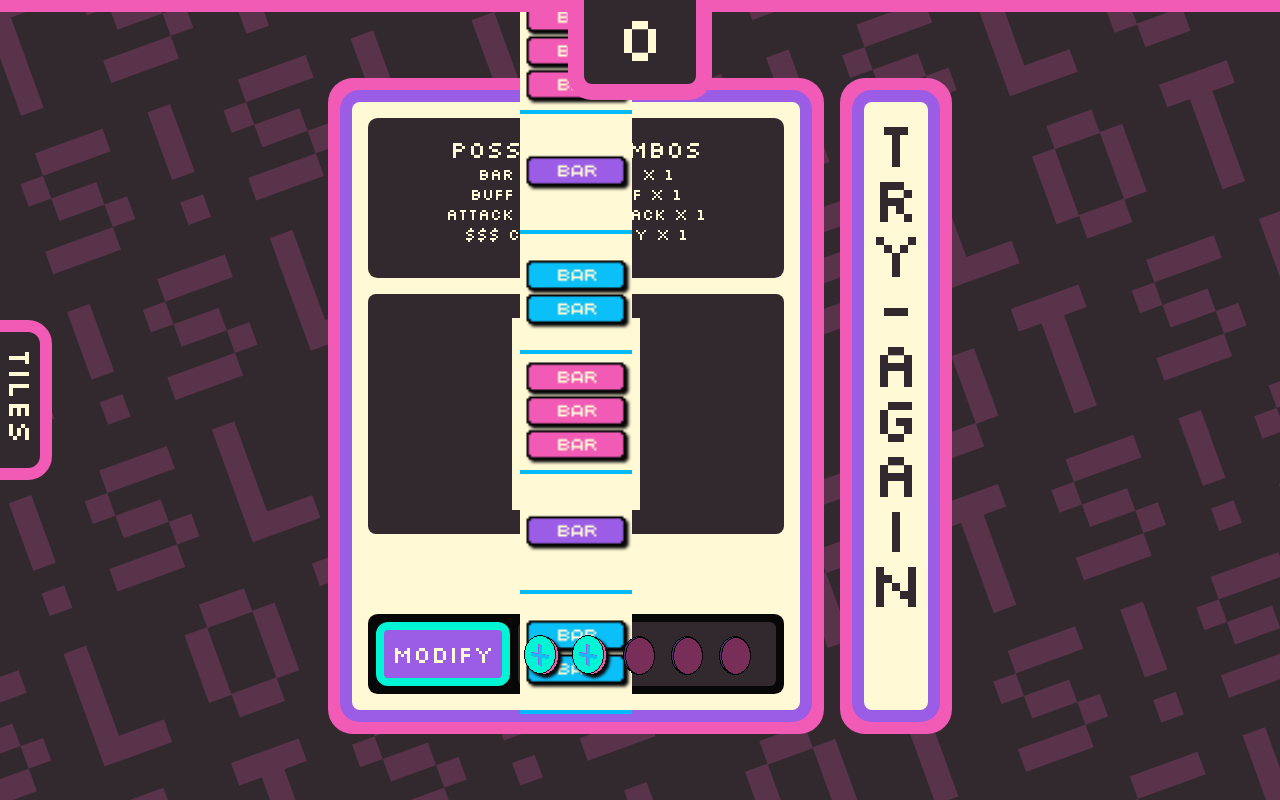
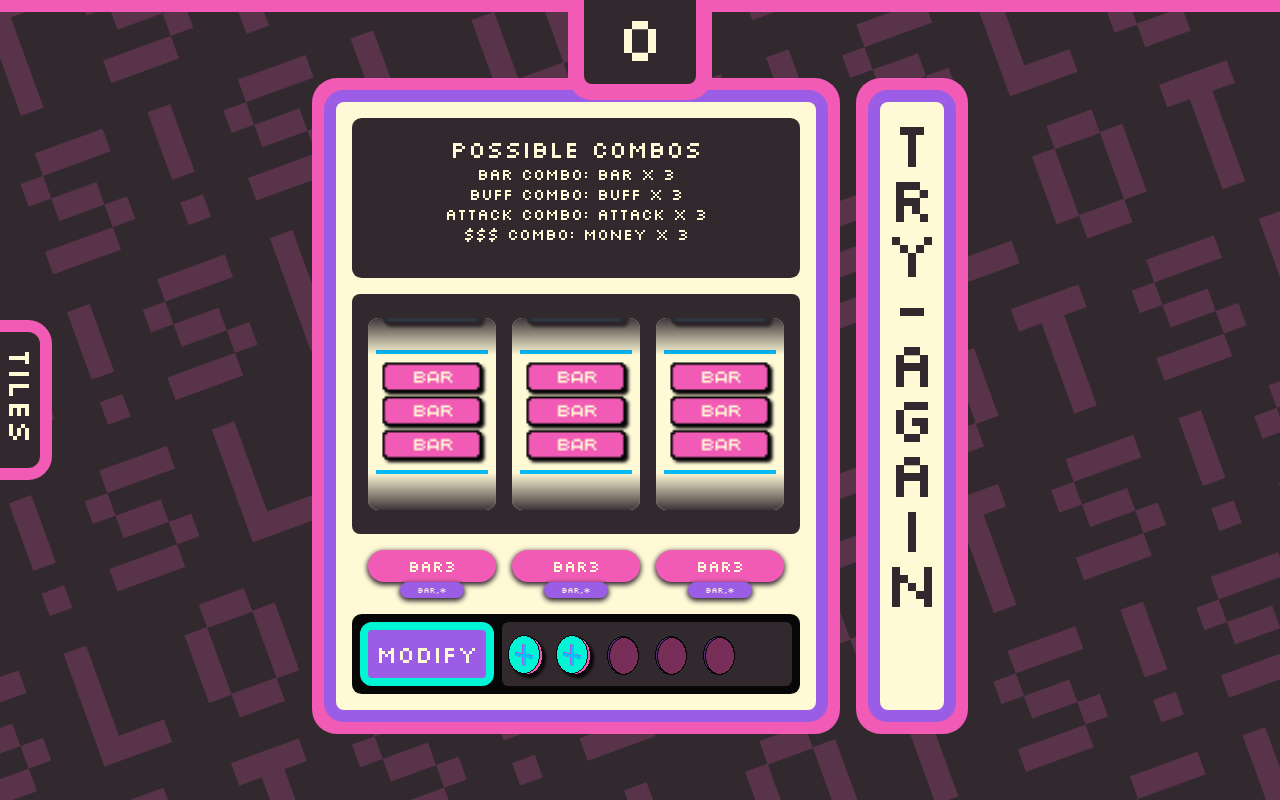
Before and after one commit to thyancey/slot-machine, a React (Vite) app: page / in a window 1280 px wide. Built offline with nearby package versions, Linux system fonts and the light colour scheme.

Commit message:
fix reelResult issues, make reels have a random speed

```diff
--- a/src/components/slotmachine/components/reel.tsx
+++ b/src/components/slotmachine/components/reel.tsx
@@ -4,15 +4,15 @@ import ReelContent from './reel-content';
 import { DeckIdxCollection, REEL_HEIGHT, REEL_OVERLAP, TileKeyCollection } from '../../../store/data';
 import { getReelTileStateFromReelState } from '../../../store/utils';
 import { getLoopedReelState, getProgressiveSpinAngle, getSpinTarget } from '../utils';
-import { MinMaxTouple, clamp } from '../../../utils';
+import { MinMaxTouple, clamp, randInRange } from '../../../utils';
 
 // imagine the construction as a ribbon, rendering each tile top to bottom
 // to complete the looping effect, REEL_OVERLAP n of tiles are repeated at the top and bottom
 // REEL_OVERLAP should be just enough to give the illusion of a wheel within the view area
 
 const SPIN_TICK = 30;
-const SPIN_SPEED = 0.05;
-const MIN_SLOT_DISTANCE = 3;
+const SPIN_DURATION_RANGE = [ 0.005, 0.02 ] as MinMaxTouple;
+const SLOT_DISTANCE_RANGE = [ 20, 40 ] as MinMaxTouple;
 
 // kinda like the cutout you can see the reel through
 const ScWrapper = styled.div`
@@ -22,7 +22,7 @@ const ScWrapper = styled.div`
   position: relative;
 
   /* makes a cutout */
-  /* clip-path: inset(0 0 round 10px); */
+  clip-path: inset(0 0 round 10px);
 `;
 
 const ScReelOverlay = styled.div`
@@ -61,7 +61,7 @@ type Props = {
   tileDeck: TileKeyCollection;
   targetSlotIdx: number; // idx of tiles to go to, regardless of how much spinning to be done
   spinCount: number; // this helps determine when a spin started
-  onSpinComplete: (reelIdx: number) => void;
+  onSpinComplete: (reelIdx: number, slotIdx: number) => void;
 };
 function NewReel({ reelIdx, reelState, tileDeck, targetSlotIdx, spinCount, onSpinComplete }: Props) {
   // (looped) idx of current item, number grows to infinity
@@ -69,6 +69,7 @@ function NewReel({ reelIdx, reelState, tileDeck, targetSlotIdx, spinCount, onSpi
   // [ 0, 1 ] > [ 2, 3 ] > [ 4, 5 ]
   const [loopedIdxs, setLoopedIdxs] = useState<MinMaxTouple>([0, 0]); // current, next
   const [spinProgress, setSpinProgress] = useState(1);
+  const [spinSpeed, setSpinSpeed] = useState(0.1);
 
   // const spinTimer = useRef<number | null>(null);
 
@@ -79,30 +80,31 @@ function NewReel({ reelIdx, reelState, tileDeck, targetSlotIdx, spinCount, onSpi
     setLoopedIdxs([0, 0]);
   }, [reelState, reelIdx]);
 
+  /* THIS SHOULD BE THE CATALYST TO START SPINNING */
   useEffect(() => {
-    /* THIS SHOULD BE THE CATALYST TO START SPINNING */
-    console.log(`Reel [${reelIdx}] spin happened, new targetSlotIdx: `, targetSlotIdx);
+    //console.log(`Reel [${reelIdx}] spin happened, new targetSlotIdx: `, targetSlotIdx);
 
     // allows the reel to spin again
     setSpinProgress(0);
-
+    setSpinSpeed(randInRange(SPIN_DURATION_RANGE));
     // the targetLoopedIdx (index [1]) will now be come the previous, so assign it as such, and
     // use it to calculate the next targetLoopedIdx all at once
-    setLoopedIdxs((prev) => [prev[1], getSpinTarget(prev[1], targetSlotIdx, reelState.length, MIN_SLOT_DISTANCE)]);
-  }, [targetSlotIdx, reelIdx, spinCount, reelState, setLoopedIdxs, setSpinProgress]);
+    setLoopedIdxs((prev) => [prev[1], getSpinTarget(prev[1], targetSlotIdx, reelState.length, randInRange(SLOT_DISTANCE_RANGE, true))]);
+  }, [targetSlotIdx, reelIdx, spinCount, reelState, setLoopedIdxs, setSpinProgress, setSpinSpeed]);
 
   useEffect(() => {
     if (spinProgress >= 1) {
-      console.log('DONE SPINNIN');
-      // end this
-      onSpinComplete(reelIdx);
+      // have to calculate the end result value here, over using "targetSlotIdx", because adding that
+      // prop to this useEffect dependency array makes the reel think it finished spinning on a brand
+      // new pull, cause spinProgress had not changed to 0 yet
+      onSpinComplete(reelIdx, loopedIdxs[1] % reelState.length);
     } else {
       setTimeout(() => {
         // use an easing function to smoothly increment the % progress up to the value of 1
-        setSpinProgress((prevProgress) => clamp(prevProgress + SPIN_SPEED, 0, 1));
+        setSpinProgress((prevProgress) => clamp(prevProgress + spinSpeed, 0, 1));
       }, SPIN_TICK);
     }
-  }, [spinProgress, setSpinProgress, onSpinComplete, reelIdx]);
+  }, [spinProgress, setSpinProgress, onSpinComplete, reelIdx, loopedIdxs, reelState.length, spinSpeed]);
 
   const reelTop = useMemo(() => {
     const curAngle = getProgressiveSpinAngle(spinProgress, loopedIdxs[1], loopedIdxs[0], REEL_HEIGHT);
@@ -127,7 +129,7 @@ function NewReel({ reelIdx, reelState, tileDeck, targetSlotIdx, spinCount, onSpi
           ))}
         </ScReelTape>
       </ScReelCenterer>
-      {/* <ScReelOverlay /> */}
+      <ScReelOverlay />
     </ScWrapper>
   );
 }
--- a/src/components/slotmachine/index.tsx
+++ b/src/components/slotmachine/index.tsx
@@ -1,7 +1,15 @@
 import styled from 'styled-components';
 import Reel from './components/reel';
 import { useCallback, useEffect, useState, useContext, useMemo } from 'react';
-import { Tile, defaultReelState, reelComboDef, ReelCombo, ReelComboResult, defaultTileDeck, DeckIdxCollection } from '../../store/data';
+import {
+  Tile,
+  defaultReelState,
+  reelComboDef,
+  ReelCombo,
+  ReelComboResult,
+  defaultTileDeck,
+  DeckIdxCollection,
+} from '../../store/data';
 import ResultLabel from './components/result-label';
 import Display from './components/display';
 import { AppContext } from '../../store/appcontext';
@@ -106,7 +114,7 @@ function SlotMachine() {
   const [activeCombos, setActiveCombos] = useState<ReelComboResult[]>([]);
   const [reelResults, setReelResults] = useState<DeckIdxCollection>([]);
   const { setReelStates, reelStates, setTileDeck, setDeckState, tileDeck } = useContext(AppContext);
-  const [ targetSlotIdxs, setTargetSlotIdxs ] = useState<number[]>([]);
+  const [targetSlotIdxs, setTargetSlotIdxs] = useState<number[]>([]);
 
   useEffect(() => {
     // console.log('SlotMachine.initial load');
@@ -117,63 +125,56 @@ function SlotMachine() {
       drawn: [],
       // populate and shuffle the deck
       draw: Array.from(Array(defaultTileDeck.length).keys()).sort(() => Math.random() - 0.5),
-      discard: []
+      discard: [],
     });
   }, [setDeckState, setReelStates, setTileDeck]);
 
   useEffect(() => {
-    //setTargetSlotIdxs(Array(reelStates.length).fill([-1, 0]));
-    // console.log('SlotMachine: reelStates changed', reelStates);
     setReelResults(Array(reelStates.length).fill(-1));
   }, [reelStates]);
-
-
-  // useEffect(() => {
-  //   console.log('SlotMachine: reelResults changed', reelResults);
-  // }, [reelResults]);
 
   const triggerSpin = useCallback(() => {
     if (!spinLock) {
       // determine what the next line of slots will be, someday make this weighted
-      setTargetSlotIdxs(reelStates.map(rs => getRandomIdx(rs)));
+      setTargetSlotIdxs(reelStates.map((rs) => getRandomIdx(rs)));
 
       setSpinCount(spinCount + 1);
-      // setSpinLock(true);
+      setReelResults(Array(reelStates.length).fill(-1));
+      setSpinLock(true);
       setActiveCombos([]);
     }
   }, [spinCount, spinLock, reelStates]);
 
-  const onSpinComplete = useCallback((reelIdx: number) => {
-    console.log(`reel [${reelIdx}] done spinning!`);
-    console.log(reelResults, targetSlotIdxs);
-    if(reelResults[reelIdx] === undefined || targetSlotIdxs[reelIdx] === undefined){
-      return;
+  const onSpinComplete = useCallback(
+    (reelIdx: number, slotIdx: number) => {
+      // console.log(`(pre) reel [${reelIdx}] done spinning and landed on ${slotIdx}!`);
+      setReelResults((prev) => prev.map((sIdx, rIdx) => (rIdx === reelIdx ? slotIdx : sIdx)));
+    },
+    [setReelResults]
+  );
+
+  useEffect(() => {
+    if (reelResults.length === reelStates.length && !reelResults.includes(-1)) {
+      console.log('ALL REELS ARE DONE!');
+      setSpinLock(false);
     }
-    if(reelResults[reelIdx] !== targetSlotIdxs[reelIdx]){
-      setReelResults(reelResults.map((deckIdx, idx) => {
-        if(idx === reelIdx){
-          return targetSlotIdxs[reelIdx];
-        }
-        return deckIdx;
-      }));
-    }
-  }, [reelResults, targetSlotIdxs]);
+  }, [reelResults, reelStates.length]);
 
   const resultSet = useMemo(() => {
-    if(reelStates.length === 0 || reelResults.length === 0 || reelResults.includes(-1)){
+    if (reelStates.length === 0 || reelResults.length === 0) {
       // wheel is not done spinning yet. (or hasnt loaded, or hasnt done first spin)
       return [];
     }
     return reelResults.map((slotIdx, reelIdx) => {
+      if(slotIdx === -1) return undefined;
       const deckIdx = reelStates[reelIdx][slotIdx];
       return getTileFromDeckIdx(deckIdx, tileDeck);
-    })
-  }, [ reelResults, reelStates, tileDeck ]);
+    });
+  }, [reelResults, reelStates, tileDeck]);
 
   return (
     <ScWrapper>
       <ScDisplayContainer>
-        []
         <Display reelCombos={reelCombos} activeCombos={activeCombos} numReels={reelStates.length} />
       </ScDisplayContainer>
 
```
Also changed, not shown: src/store/data.tsx (+10 -0 lines).
